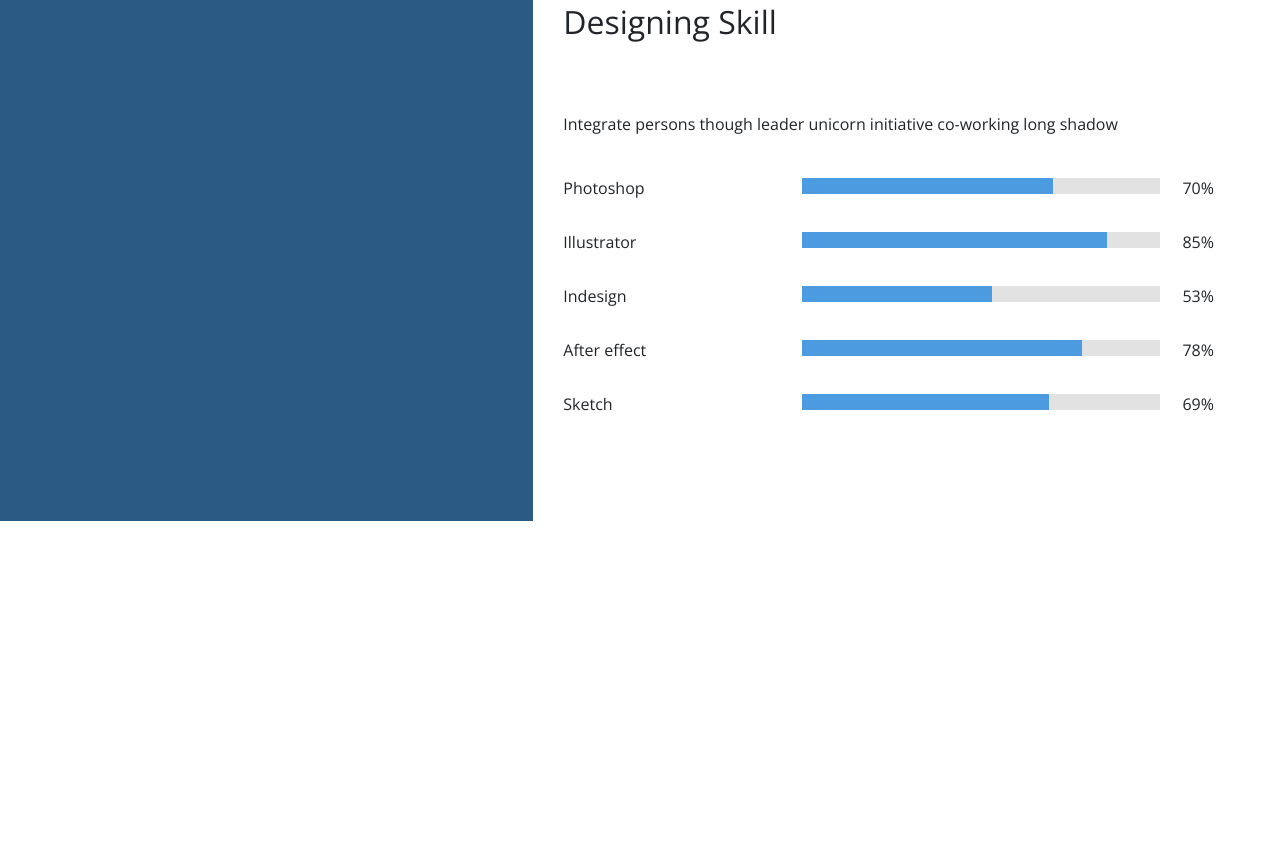
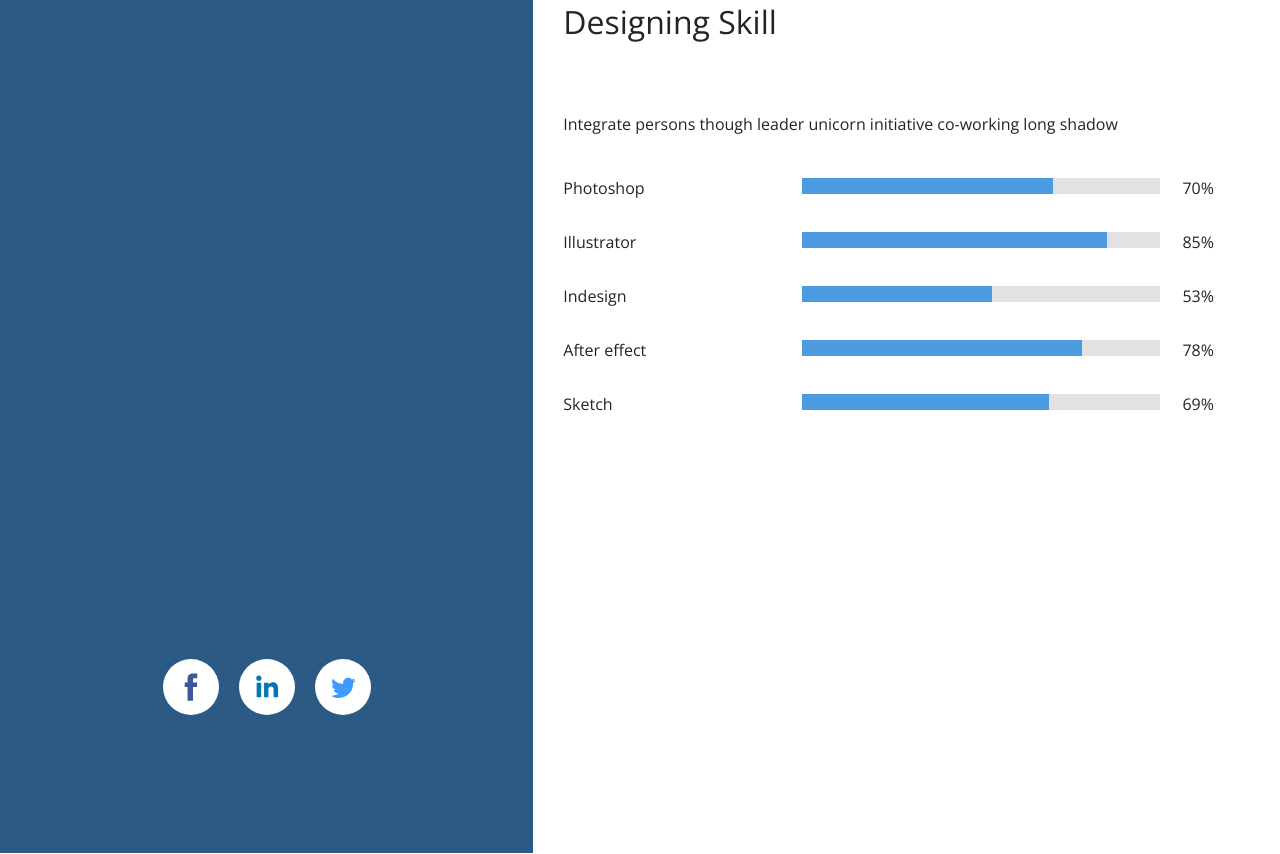
Before and after one commit to OceanJS-JOB/Resume-template, a plain HTML site: page index.html in a window 1280 px wide. Shown: the part 544-1398 px from the top of the page. Before the commit the page ends 1065 px from the top, so only its background shows below. Drawn offline with nearby package versions, Linux system fonts and the light colour scheme.

Commit message:
Add animation social link

```diff
--- a/css/basic.css
+++ b/css/basic.css
@@ -96,3 +96,74 @@ progress::-moz-progress-bar {
 	margin-left: 22px;
 
 }
+/*# animate social icon */
+.social_link {
+	width: 100%;
+	padding: 10% 0;
+	margin: 0;
+	display: -webkit-box;
+	display: -ms-flexbox;
+	display: flex;
+	-webkit-box-pack: center;
+	-ms-flex-pack: center;
+	justify-content: center;
+}
+
+.social {
+	display: inline-block;
+	width: 56px;
+	height: 56px;
+	padding: 8px;
+	border-radius: 100%;
+	background-color: white;
+	margin: 10px;
+	-webkit-transition: all 0.5s ease-in-out;
+	transition: all 0.5s ease-in-out;
+}
+
+.social svg {
+	-webkit-transition: -webkit-transform 0.5s ease-out;
+	transition: -webkit-transform 0.5s ease-out;
+	transition: transform 0.5s ease-out;
+	transition: transform 0.5s ease-out, -webkit-transform 0.5s ease-out;
+}
+
+.social:hover {
+	border-radius: 10%;
+	-webkit-transform: rotate(405deg);
+	transform: rotate(405deg);
+}
+
+.social:hover svg {
+	-webkit-transform: rotate(315deg);
+	transform: rotate(315deg);
+}
+
+.facebook {
+	fill: #3b5998;
+}
+
+.facebook:hover {
+	fill: white;
+	background: #3b5998;
+}
+
+.twitter {
+	fill: #4099FF;
+}
+
+.twitter:hover {
+	fill: white;
+	background: #4099FF;
+}
+
+.linkedin {
+	fill: #0077b5;
+}
+
+.linkedin:hover {
+	fill: white;
+	background: #0077b5;
+}
+
+/*# animate social icon */
--- a/index.html
+++ b/index.html
@@ -107,6 +107,28 @@
         		</div>
     		</div>
 		</div>
+<!--Animate social icon-->
+		<div class="row">
+<div class="col-5 social_link person__info">
+				<!--Facebook-->
+				<a href="#" class="social facebook" title="Facebook"><svg viewBox="0 0 512 512">
+						<path d="M211.9 197.4h-36.7v59.9h36.7V433.1h70.5V256.5h49.2l5.2-59.1h-54.4c0 0 0-22.1 0-33.7 0-13.9 2.8-19.5 16.3-19.5 10.9 0 38.2 0 38.2 0V82.9c0 0-40.2 0-48.8 0 -52.5 0-76.1 23.1-76.1 67.3C211.9 188.8 211.9 197.4 211.9 197.4z" /></svg>
+					<!--[if lt IE 9]><em>Facebook</em><![endif]--></a>
+				<!--Linkedin-->
+				<a href="#" class="social linkedin" title="LinkedIn">
+					<svg viewBox="0 0 512 512">
+						<path d="M186.4 142.4c0 19-15.3 34.5-34.2 34.5 -18.9 0-34.2-15.4-34.2-34.5 0-19 15.3-34.5 34.2-34.5C171.1 107.9 186.4 123.4 186.4 142.4zM181.4 201.3h-57.8V388.1h57.8V201.3zM273.8 201.3h-55.4V388.1h55.4c0 0 0-69.3 0-98 0-26.3 12.1-41.9 35.2-41.9 21.3 0 31.5 15 31.5 41.9 0 26.9 0 98 0 98h57.5c0 0 0-68.2 0-118.3 0-50-28.3-74.2-68-74.2 -39.6 0-56.3 30.9-56.3 30.9v-25.2H273.8z" />
+					</svg>
+					<!--[if lt IE 9]><em>LinkedIn</em><![endif]-->
+				</a>
+				<!--Twitter-->
+				<a href="#" class="social twitter" title="Twitter"><svg viewBox="0 0 512 512">
+						<path d="M419.6 168.6c-11.7 5.2-24.2 8.7-37.4 10.2 13.4-8.1 23.8-20.8 28.6-36 -12.6 7.5-26.5 12.9-41.3 15.8 -11.9-12.6-28.8-20.6-47.5-20.6 -42 0-72.9 39.2-63.4 79.9 -54.1-2.7-102.1-28.6-134.2-68 -17 29.2-8.8 67.5 20.1 86.9 -10.7-0.3-20.7-3.3-29.5-8.1 -0.7 30.2 20.9 58.4 52.2 64.6 -9.2 2.5-19.2 3.1-29.4 1.1 8.3 25.9 32.3 44.7 60.8 45.2 -27.4 21.4-61.8 31-96.4 27 28.8 18.5 63 29.2 99.8 29.2 120.8 0 189.1-102.1 185-193.6C399.9 193.1 410.9 181.7 419.6 168.6z" /></svg>
+					<!--[if lt IE 9]><em>Twitter</em><![endif]--></a>
+			</div>
+		</div>
+		<!--Animate social icon-->
+		<div class="col-7"></div>
 	</div>
     <script src="https://code.jquery.com/jquery-3.3.1.slim.min.js" integrity="sha384-q8i/X+965DzO0rT7abK41JStQIAqVgRVzpbzo5smXKp4YfRvH+8abtTE1Pi6jizo"
         crossorigin="anonymous"></script>
```
